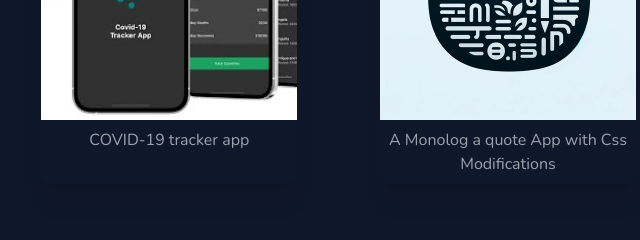
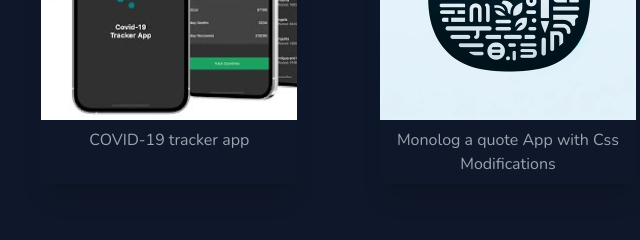
Before and after one commit to umerfaro/MyPortfolioWebsite, a website: page index.html in a window 1280 px wide. Shown: the part 3540-3780 px from the top of the page, 640-1280 px from the left. Drawn offline with nearby package versions, Linux system fonts and the light colour scheme.

Commit message:
minor change

```diff
--- a/index.html
+++ b/index.html
@@ -354,7 +354,7 @@
       <div class="w-full md:w-5/12 lg:w-1/5 shadow-xl rounded-lg my-3 md:my-10 m-1 transition-all hover:scale-110">
         <a href="https://example.com" class="block hover:underline">
           <img src="./img/playstore.png"  alt="Item Description" class="w-full h-auto object-cover">
-          <p class="text-center p-2  text-gray-400 ">A Monolog a quote App with Css Modifications</p>
+          <p class="text-center p-2  text-gray-400 ">Monolog a quote App with Css Modifications</p>
         </a>
       </div>
 
```
